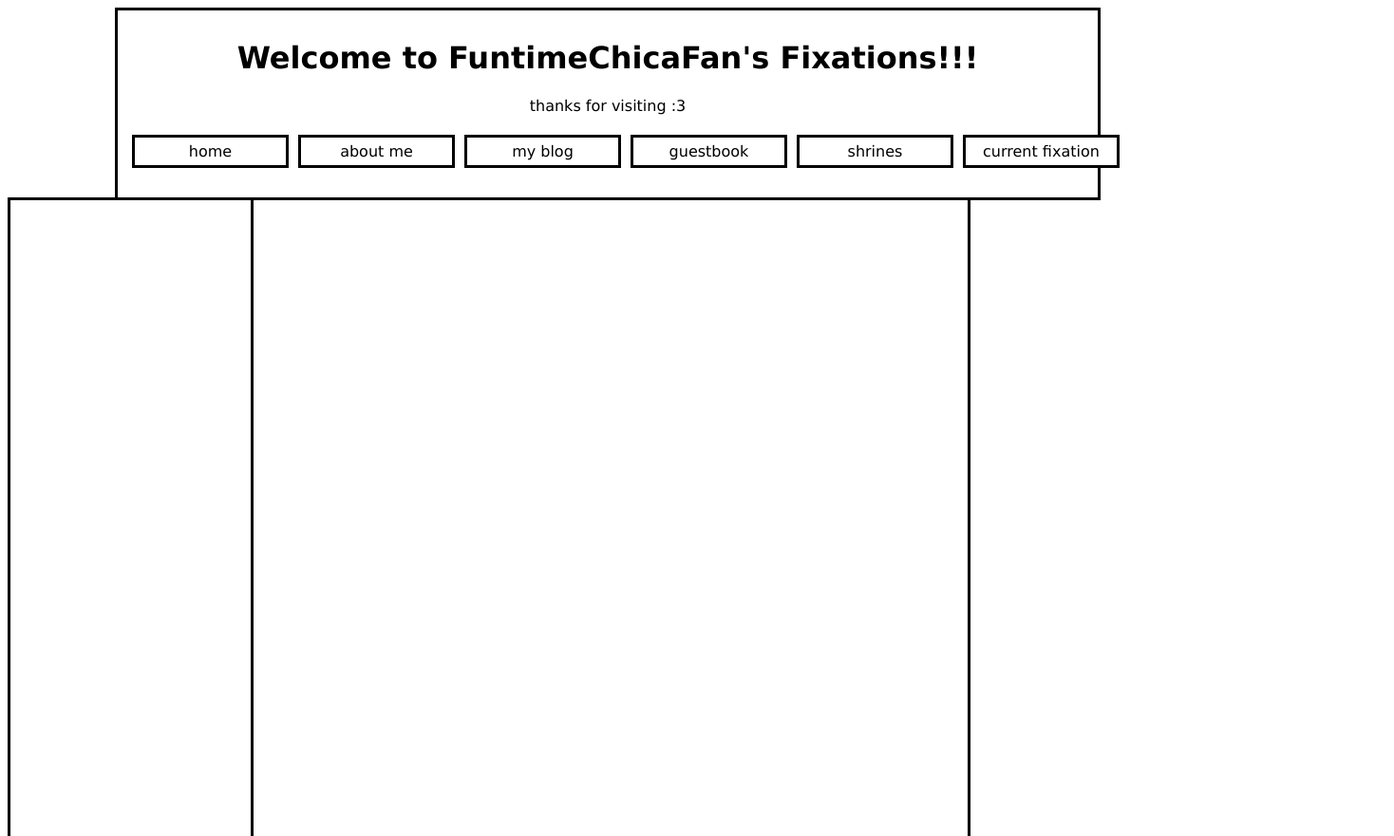
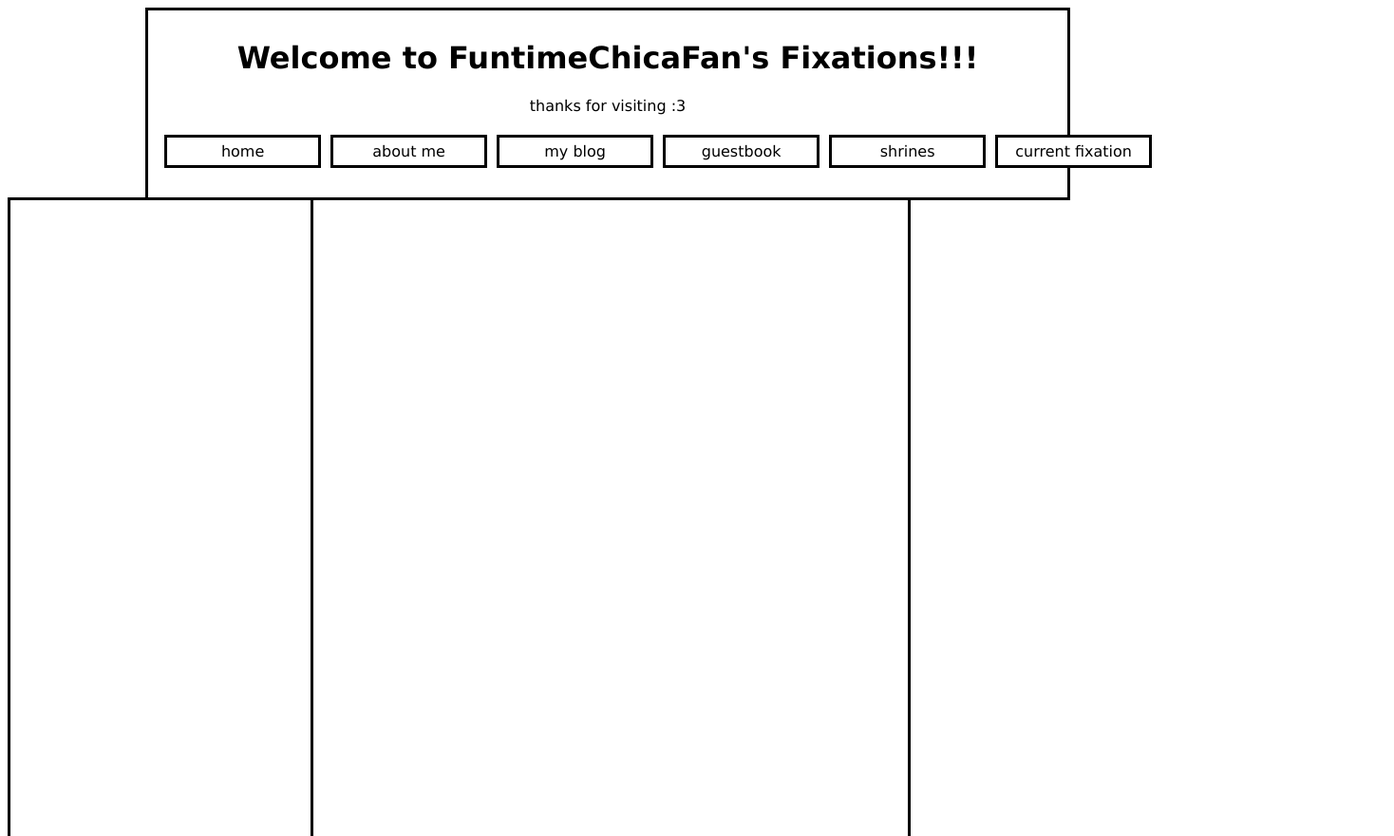
Before and after one commit to prunedroses/FNaF-World-Free-Version-ARG, a plain HTML site: page public/wip.html in a window 1280 px wide. Shown: the top 881 px of the page at 95% size, 1468 px wide, since content can reach past the window. Drawn offline with Linux system fonts and the light colour scheme.

Commit message:
sssasdasfsdagsd

```diff
--- a/public/wip.css
+++ b/public/wip.css
@@ -7,7 +7,7 @@ header {
   background-color: white;
   padding: 10px;
   text-align: center;
-  width: 80%;
+  width: 75%;
   margin: auto;
   border-style: solid;
   border-color: black;
@@ -44,7 +44,7 @@ ul li a:hover {
 aside {
   background-color: white;
   border-style: solid;
-  width: 20%;
+  width: 25%;
   height: 670px;
   margin-top: -3px;
   margin-left: auto;
@@ -59,7 +59,7 @@ aside {
 }
 main {
   border-style: solid;
-  width: 60%;
+  width: 50%;
   height: 670px;
   margin-top: -3px;
   margin-left: auto;
@@ -69,7 +69,7 @@ footer {
   background-color: white;
   border-style: solid;
   margin-top: -3px;
-  width: 80%;
+  width: 75%;
   height: 57px;
   margin-left: auto;
   margin-right: auto;
```
